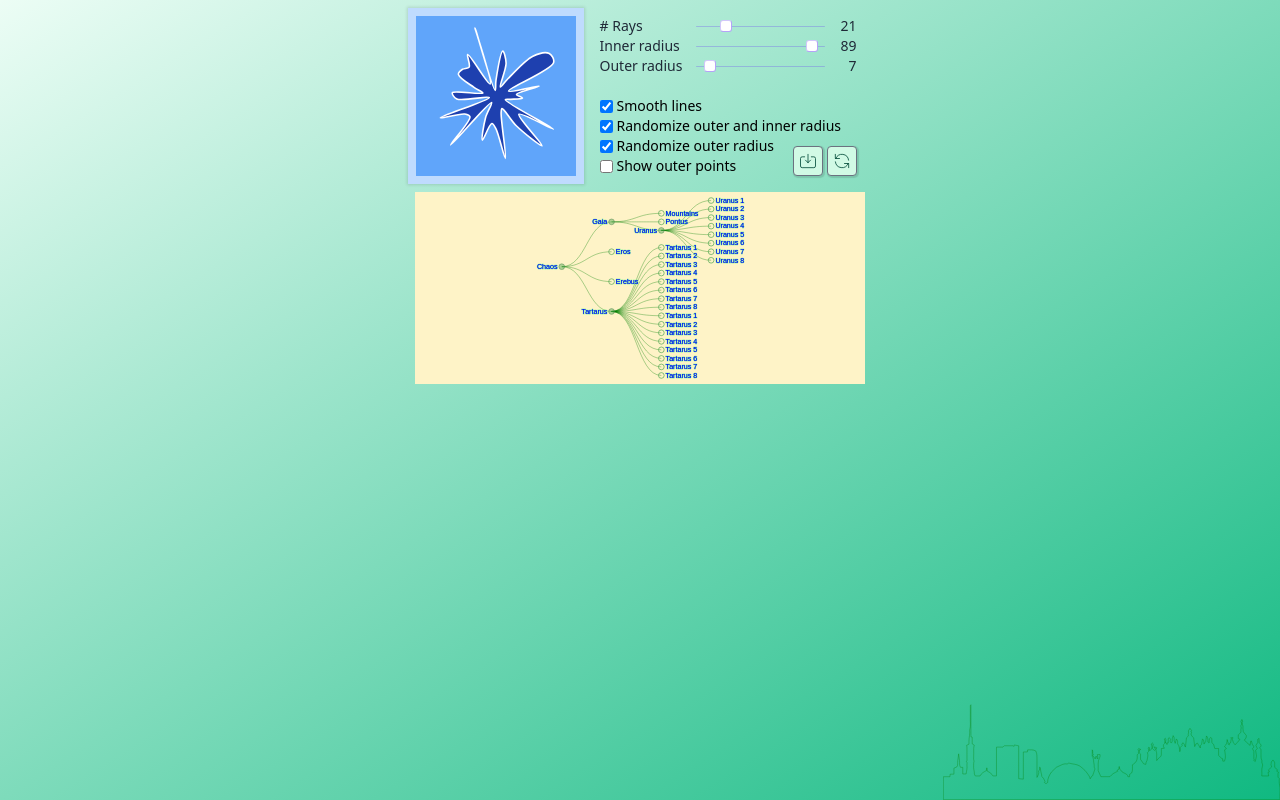
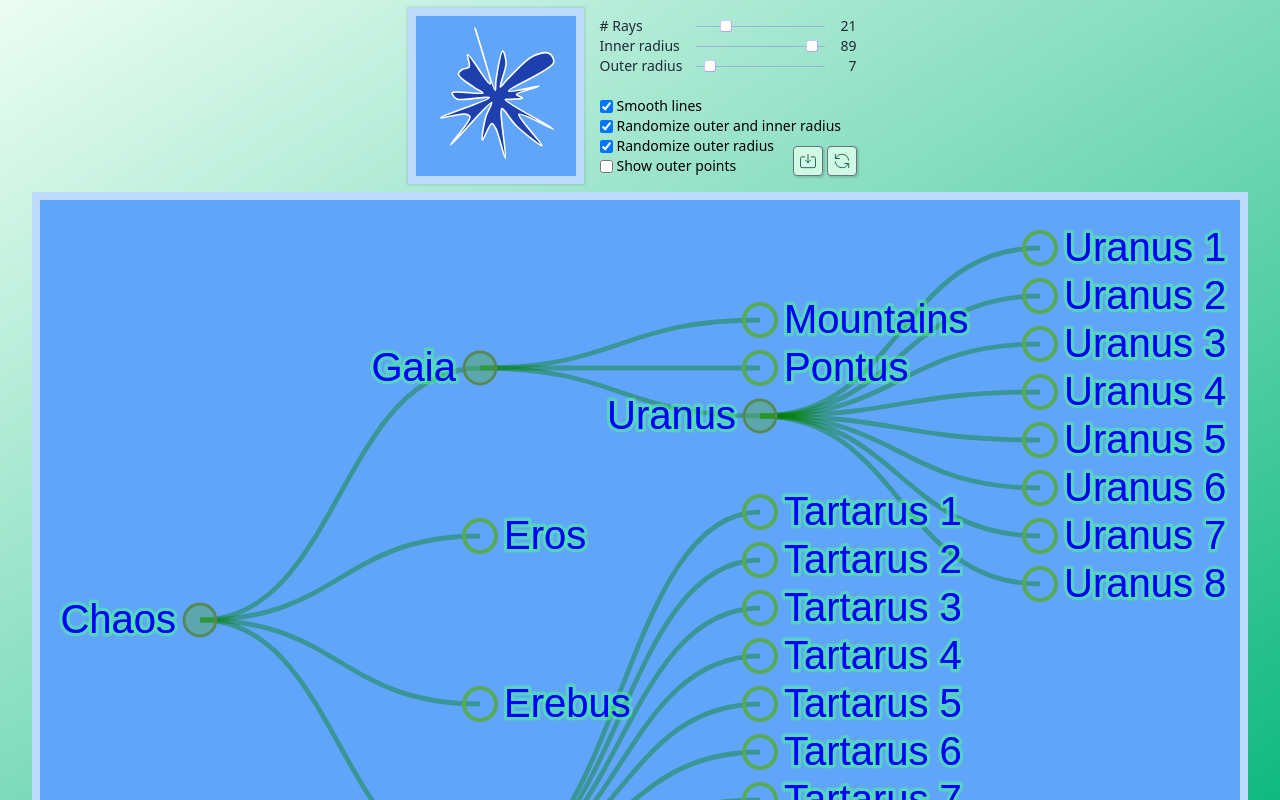
Before and after one commit to maxzz/react-d3, a React (Vite) app: page / in a window 1280 px wide. Shown: the top 800 px of the page. Built offline with nearby package versions, Linux system fonts and the light colour scheme.

Commit message:
WIP. HierarchyClassic. update container layout

```diff
--- a/src/components/HierarchyClassic.tsx
+++ b/src/components/HierarchyClassic.tsx
@@ -14,9 +14,9 @@ function HierarchyClassic() {
         type TItem = d3.HierarchyPointNode<TreeItemData>;
 
         const width = 300;
-        const dx = 12;
-        const dy = 70;
-        const tree = d3.tree<TreeItemData>().nodeSize([dx, dy]);
+        const nodeDX = 12;
+        const nodeDY = 70;
+        const tree = d3.tree<TreeItemData>().nodeSize([nodeDX, nodeDY]);
         const treeLink = d3.linkHorizontal<d3.HierarchyPointLink<TItem>, d3.HierarchyPointNode<TItem>>().x((d: any) => d.y).y((d: any) => d.x);
 
         const svg = d3.select(ref.current);
@@ -37,13 +37,13 @@ function HierarchyClassic() {
                 if (d.x < x0) x0 = d.x;
             });
 
-            svg.attr("viewBox", [0, 0, width, x1 - x0 + dx * 2] as any)
+            svg.attr("viewBox", [0, 0, width, x1 - x0 + nodeDX * 2] as any)
                 .style("overflow", "visible");
 
             const g = svg.append("g")
                 .attr("font-family", "sans-serif")
                 .attr("font-size", 10)
-                .attr("transform", `translate(${marginLeft},${dx - x0})`);
+                .attr("transform", `translate(${marginLeft},${nodeDX - x0})`);
 
             // lines
             const link = g.append("g")
@@ -132,9 +132,8 @@ function HierarchyClassic() {
     }, []);
 
     return (
-        <div className="w-[450px] h-48 bg-yellow-100">
-            <svg className="w-full h-full" ref={ref}>
-
+        <div className="w-full px-8">
+            <svg className="bg-blue-400 border-8 border-blue-200" ref={ref}>
             </svg>
         </div>
     );
```
